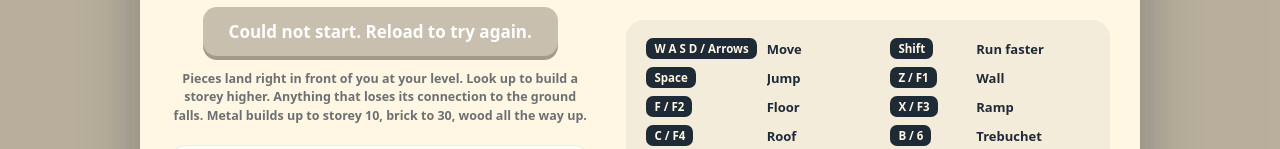
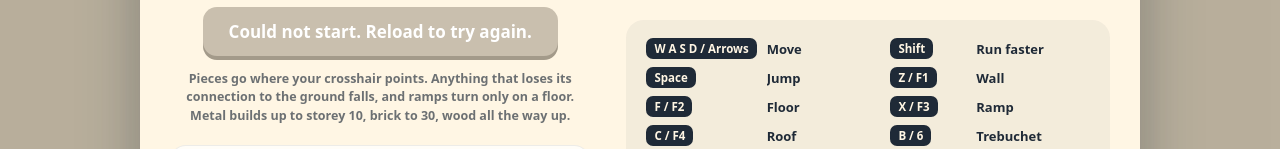
Before and after one commit to gallop-software/snapfort, a website built with Vite: page index.html in a window 1280 px wide. Shown: the part 251-400 px from the top of the page. Built offline with nearby package versions, Linux system fonts and the light colour scheme; what @babylonjs/core would draw is missing.

Commit message:
Menu tip matches how building works now
Co-Authored-By: Claude Opus 5.5 <noreply@anthropic.com>

```diff
--- a/index.html
+++ b/index.html
@@ -62,7 +62,7 @@
             <button id="play-siege" class="secondary" type="button" disabled hidden>Defend the fort</button>
           </div>
           <p id="touch-note" hidden>SnapFort needs a keyboard and mouse. Open snapfort.io on a computer to build.</p>
-          <p class="small">Pieces land right in front of you at your level. Look up to build a storey higher. Anything that loses its connection to the ground falls. Metal builds up to storey 10, brick to 30, wood all the way up.</p>
+          <p class="small">Pieces go where your crosshair points. Anything that loses its connection to the ground falls, and ramps turn only on a floor. Metal builds up to storey 10, brick to 30, wood all the way up.</p>
         </div>
 
         <div id="view-paused" hidden>
```
